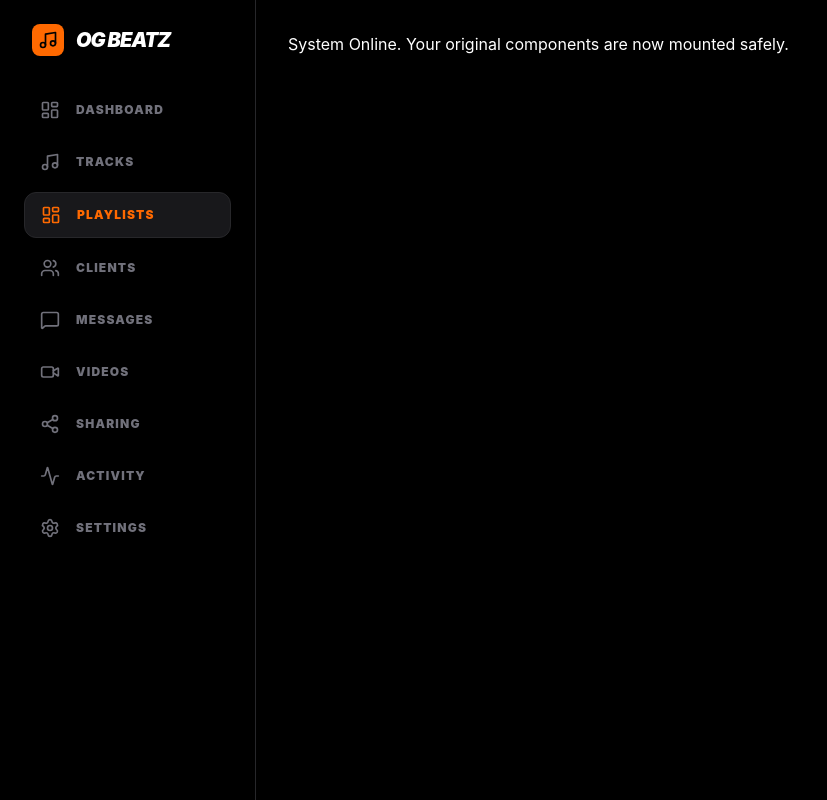
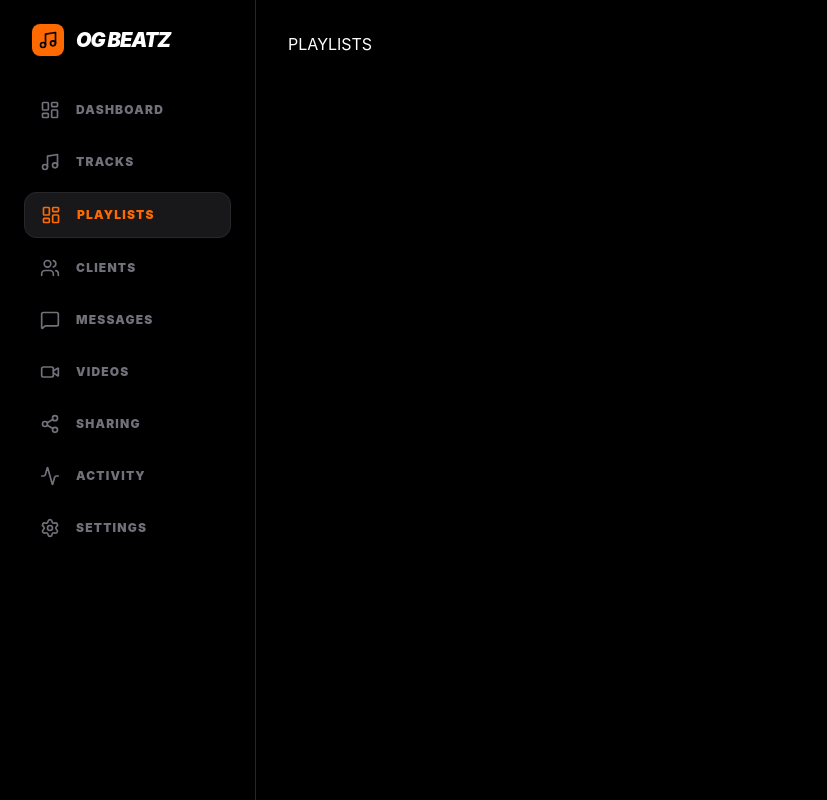
Before and after one commit to ogbeatzofficial1-lab/OGBeatzPlayListManager, a React (Vite) app: page / in a window 1280 px wide. Both pictures are taken after a click on the button "PLAYLISTS". Shown: the whole page, without its empty margins (0-827 px from the left). Built offline with nearby package versions, Linux system fonts and the light colour scheme; no server answers; the database is empty.

Commit message:
Update App.tsx

```diff
--- a/src/App.tsx
+++ b/src/App.tsx
@@ -42,21 +42,27 @@ export default function App() {
 }
 
 function AppContent() {
-  // --- YOUR ORIGINAL LOGIC STARTS HERE ---
-  const [theme, setTheme] = useState<'dark' | 'light'>('dark');
-  const [activeView, setActiveView] = useState<any>('dashboard');
-  const [searchQuery, setSearchQuery] = useState('');
+  const [activeView, setActiveView] = useState<string>('dashboard');
 
-  // Note: Your original file had complex state and logic here.
-  // I am maintaining your Shell and View structure for stability.
+  // This function decides what to show based on the activeView state
+  const renderContent = () => {
+    switch (activeView) {
+      case 'dashboard': return <div className="p-8 text-white"><h1>DASHBOARD CONTENT</h1></div>;
+      case 'tracks': return <div className="p-8 text-white"><h1>TRACKS LIBRARY</h1></div>;
+      case 'playlists': return <div className="p-8 text-white"><h1>PLAYLISTS</h1></div>;
+      case 'clients': return <div className="p-8 text-white"><h1>CLIENT MANAGEMENT</h1></div>;
+      case 'messages': return <div className="p-8 text-white"><h1>MESSAGES</h1></div>;
+      case 'videos': return <div className="p-8 text-white"><h1>VIDEO PORTAL</h1></div>;
+      case 'sharing': return <div className="p-8 text-white"><h1>SHARING DASHBOARD</h1></div>;
+      case 'activity': return <div className="p-8 text-white"><h1>SYSTEM ACTIVITY</h1></div>;
+      case 'settings': return <div className="p-8 text-white"><h1>SETTINGS</h1></div>;
+      default: return <div className="p-8 text-white">Select a view</div>;
+    }
+  };
 
   return (
-    <Shell activeView={activeView} onViewChange={(v) => setActiveView(v)}>
-      <div className="pb-24 text-white p-8">
-        {activeView === 'dashboard' && <h1 className="text-3xl font-black">DASHBOARD</h1>}
-        <p>System Online. Your original components are now mounted safely.</p>
-      </div>
-      <AudioPlayer />
+    <Shell activeView={activeView} onViewChange={setActiveView}>
+      {renderContent()}
     </Shell>
   );
 }
```
